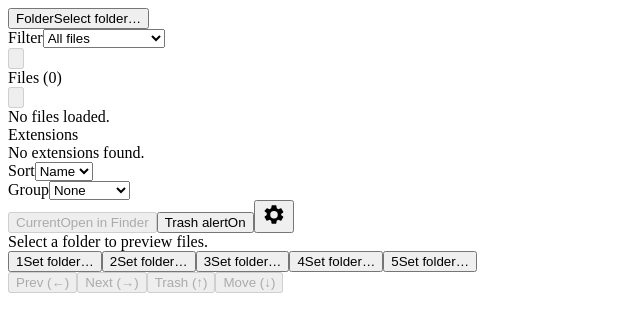
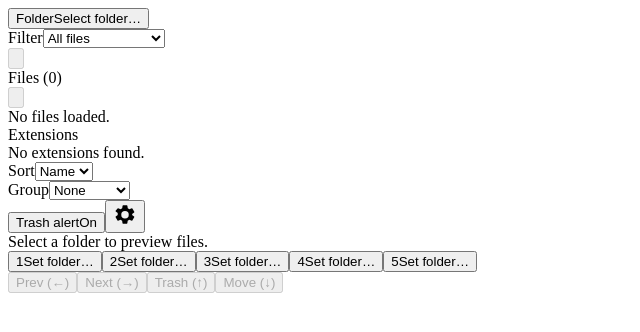
Before and after one commit to totondruppusu/tidy-app, a React (Vite) app: page / in a window 1280 px wide. Shown: the top 332 px of the page, without its empty margins (0-640 px from the left). Built offline with nearby package versions, Linux system fonts and the light colour scheme; the HTML template or start-up script is replaced by a standard one.

Commit message:
beta v0.38

```diff
--- a/src/App.tsx
+++ b/src/App.tsx
@@ -44,6 +44,16 @@ const isEditableTarget = (target: EventTarget | null) => {
   }
   const tag = target.tagName.toLowerCase();
   return tag === "input" || tag === "textarea" || tag === "select" || target.isContentEditable;
+};
+
+const shouldOpenOnEnter = (target: EventTarget | null) => {
+  if (!(target instanceof HTMLElement)) {
+    return true;
+  }
+  if (target === document.body || target === document.documentElement) {
+    return true;
+  }
+  return Boolean(target.closest(".file-list"));
 };
 
 const buildMediaUrl = (id: string) => `media://localhost/${id}`;
@@ -407,17 +417,24 @@ export default function App() {
     await moveCurrentToSlot(0, true);
   }, [moveCurrentToSlot]);
 
+  const openFileInFinder = useCallback(
+    async (file: FileEntry) => {
+      try {
+        await invoke("reveal_in_file_manager", { path: file.path, reveal: true });
+      } catch (error) {
+        updateStatus(`Open in Finder failed: ${String(error)}`);
+      }
+    },
+    [updateStatus]
+  );
+
   const openCurrentInFinder = useCallback(async () => {
     if (!currentFile) {
       updateStatus("No file selected.");
       return;
     }
-    try {
-      await invoke("reveal_in_file_manager", { path: currentFile.path, reveal: true });
-    } catch (error) {
-      updateStatus(`Open in Finder failed: ${String(error)}`);
-    }
-  }, [currentFile, updateStatus]);
+    await openFileInFinder(currentFile);
+  }, [currentFile, openFileInFinder, updateStatus]);
 
   const goNext = useCallback(() => {
     setCurrentIndex((prev) => (prev < sortedFiles.length - 1 ? prev + 1 : prev));
@@ -461,13 +478,20 @@ export default function App() {
           event.preventDefault();
           void moveCurrent();
           break;
+        case "Enter":
+          if (!shouldOpenOnEnter(event.target)) {
+            return;
+          }
+          event.preventDefault();
+          void openCurrentInFinder();
+          break;
         default:
           break;
       }
     };
     window.addEventListener("keydown", handler);
     return () => window.removeEventListener("keydown", handler);
-  }, [goNext, goPrev, isSettingsOpen, moveCurrent, moveCurrentToSlot, trashCurrent]);
+  }, [goNext, goPrev, isSettingsOpen, moveCurrent, moveCurrentToSlot, openCurrentInFinder, trashCurrent]);
 
   useEffect(() => {
     let isMounted = true;
@@ -538,6 +562,7 @@ export default function App() {
         key={file.id}
         className={`file-item ${index === currentIndex ? "active" : ""}`}
         onClick={() => setCurrentIndex(index)}
+        onDoubleClick={() => void openFileInFinder(file)}
         ref={(node) => listItemRefs.current.set(file.id, node)}
         type="button"
         disabled={isLoading}
@@ -596,7 +621,7 @@ export default function App() {
       );
     });
     return items;
-  }, [visibleFiles, currentIndex, isLoading, groupMode]);
+  }, [visibleFiles, currentIndex, isLoading, groupMode, openFileInFinder]);
 
   useEffect(() => {
     if (!currentFile) {
@@ -773,15 +798,6 @@ export default function App() {
               <option value="extension">Extension</option>
             </select>
           </div>
-          <button
-            type="button"
-            className="pill-button"
-            onClick={openCurrentInFinder}
-            disabled={isLoading || !currentFile}
-          >
-            <span className="pill-label">Current</span>
-            <span className="pill-value">Open in Finder</span>
-          </button>
           <button
             type="button"
             className={`pill-button pill-toggle${confirmTrash ? "" : " is-warning"}`}
```
